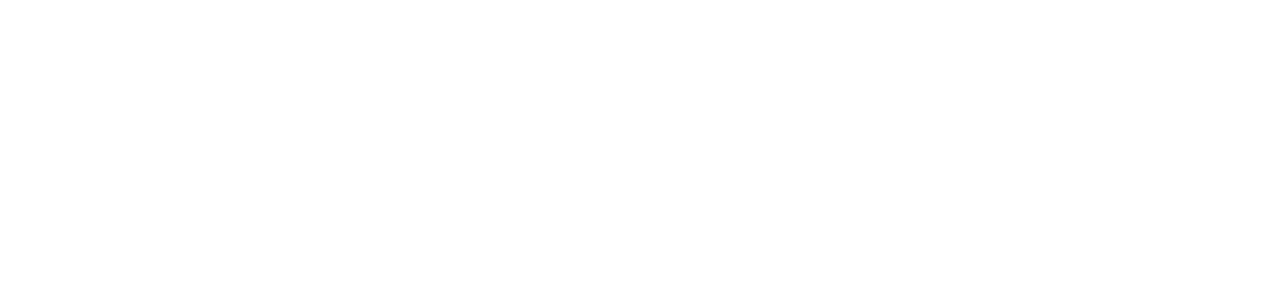
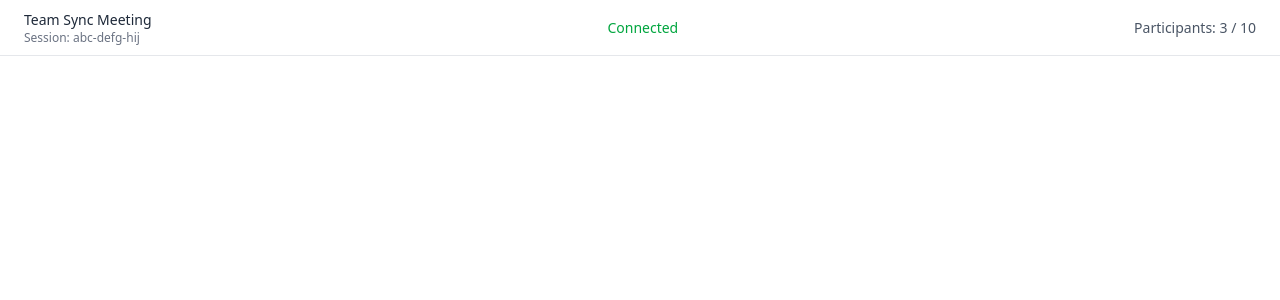
Before and after one commit to THARUNJP/hangout, a React (Vite) app: page /meet/abc-defg-hij in a window 1280 px wide. Before the commit this address had no page. Shown: the top 300 px of the page. Built offline with nearby package versions, Linux system fonts and the light colour scheme.

Commit message:
meet header added

```diff
--- a/src/App.tsx
+++ b/src/App.tsx
@@ -1,8 +1,7 @@
-
 import React from "react";
 import { BrowserRouter, Routes, Route } from "react-router-dom";
 import Dashboard from "./components/dashboard";
-
+import Meet from "./components/meet";
 
 // At last need to implement lazy load if time is there
 const App: React.FC = () => {
@@ -10,6 +9,7 @@ const App: React.FC = () => {
     <BrowserRouter>
       <Routes>
         <Route path="/" element={<Dashboard />} />
+        <Route path="/meet/:code" element={<Meet />} />
       </Routes>
     </BrowserRouter>
   );
--- /dev/null
+++ b/src/components/meet/components/header.tsx
@@ -0,0 +1,27 @@
+export default function MeetHeader() {
+  return (
+    <header className="w-full h-14 px-6 flex items-center justify-between bg-white border-b border-gray-200">
+
+      {/* Left: Meeting Info */}
+      <div className="flex flex-col">
+        <span className="text-sm font-medium text-gray-800">
+          Team Sync Meeting
+        </span>
+        <span className="text-xs text-gray-500">
+          Session: abc-defg-hij
+        </span>
+      </div>
+
+      {/* Center: Connection Status */}
+      <div className="text-sm text-green-600 font-medium">
+        Connected
+      </div>
+
+      {/* Right: Participants */}
+      <div className="text-sm text-gray-600">
+        Participants: <span className="font-medium">3 / 10</span>
+      </div>
+
+    </header>
+  );
+}
--- /dev/null
+++ b/src/components/meet/index.tsx
@@ -0,0 +1,9 @@
+import MeetHeader from "./components/header";
+
+export default function Meet() {
+  return (
+    <main>
+      <MeetHeader />
+    </main>
+  );
+}
```
